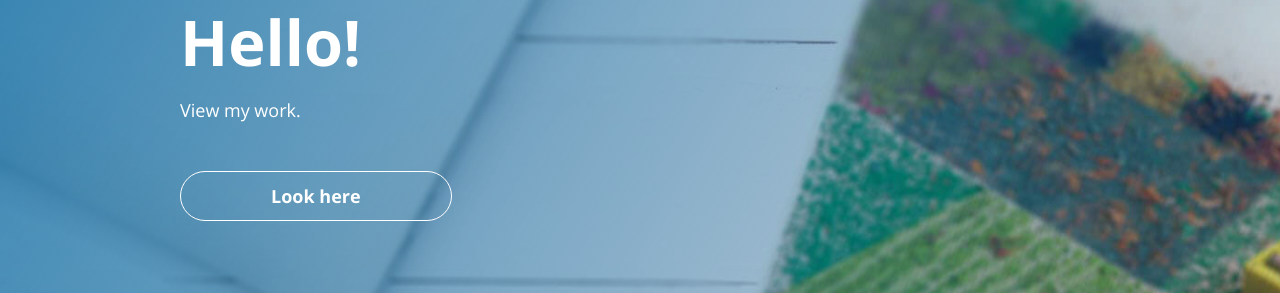
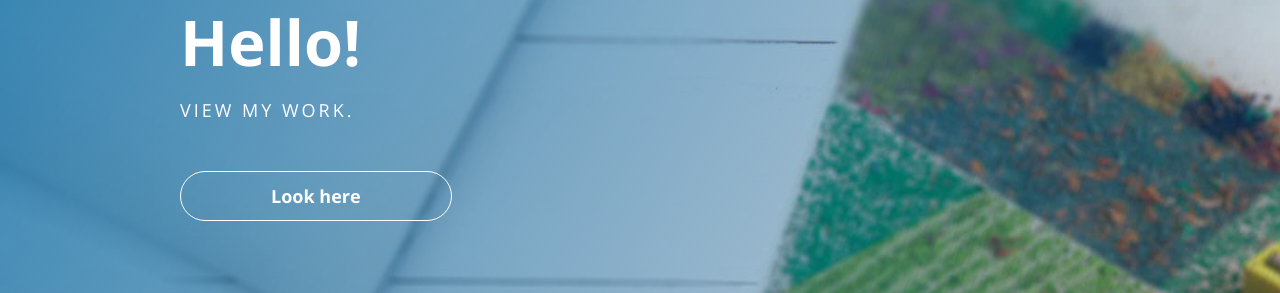
Before and after one commit to LiliyaMilanova/myportfolio, a Jekyll site: the page built from index.html, in a window 1280 px wide. Shown: the part 192-485 px from the top of the page. Built offline with Jekyll 4.4.1, drawn with Linux system fonts in a browser that asks for light colours; nearby versions of some CDN libraries.

Commit message:
Update styles.css

```diff
--- a/css/styles.css
+++ b/css/styles.css
@@ -38,6 +38,8 @@ body {
 .header p {
     color: rgb(255, 255, 255);
     margin: 0 0 0 10rem;
+    text-transform: uppercase;
+    letter-spacing: 3px;
 }
 
 .info {
```
